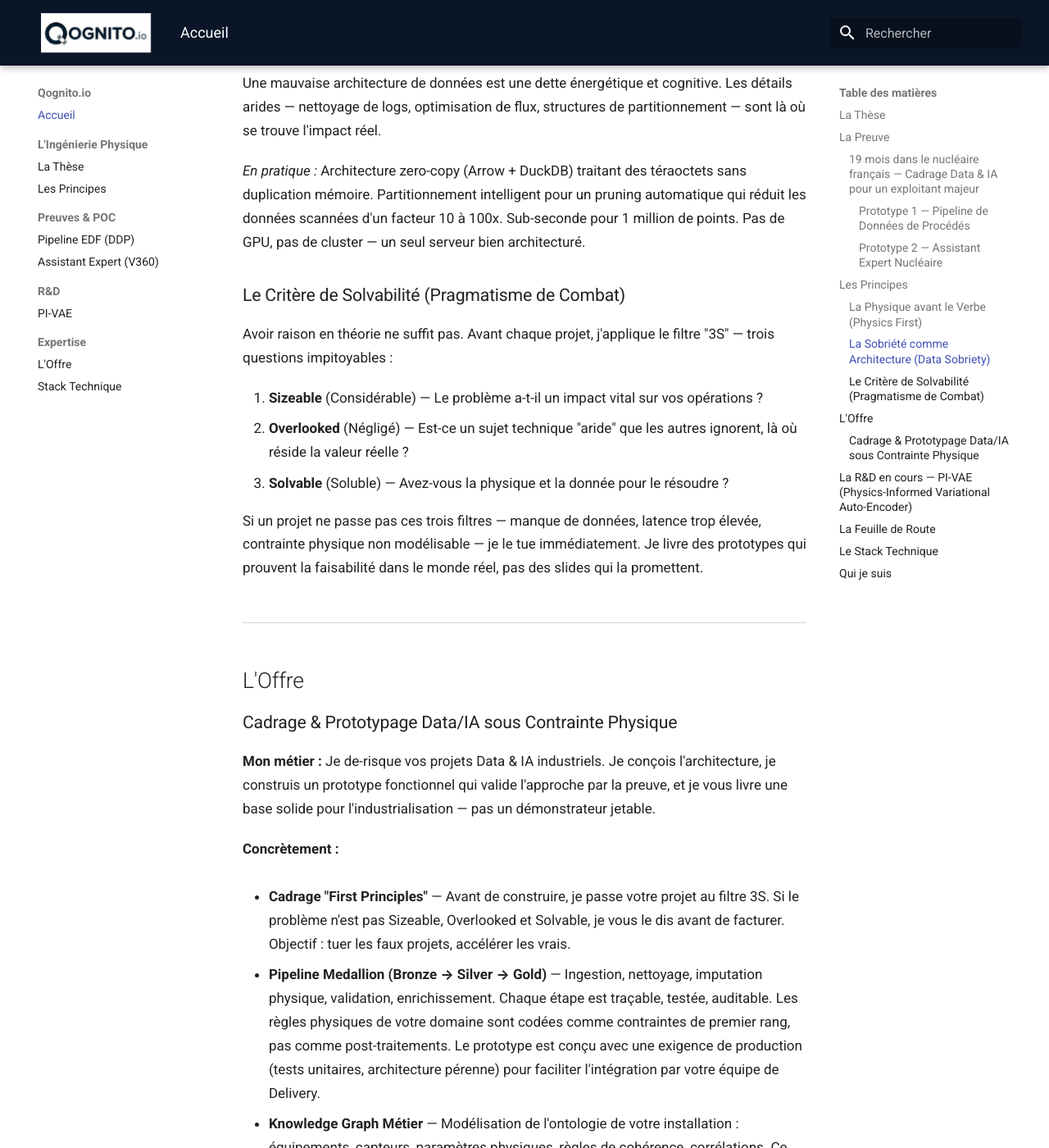
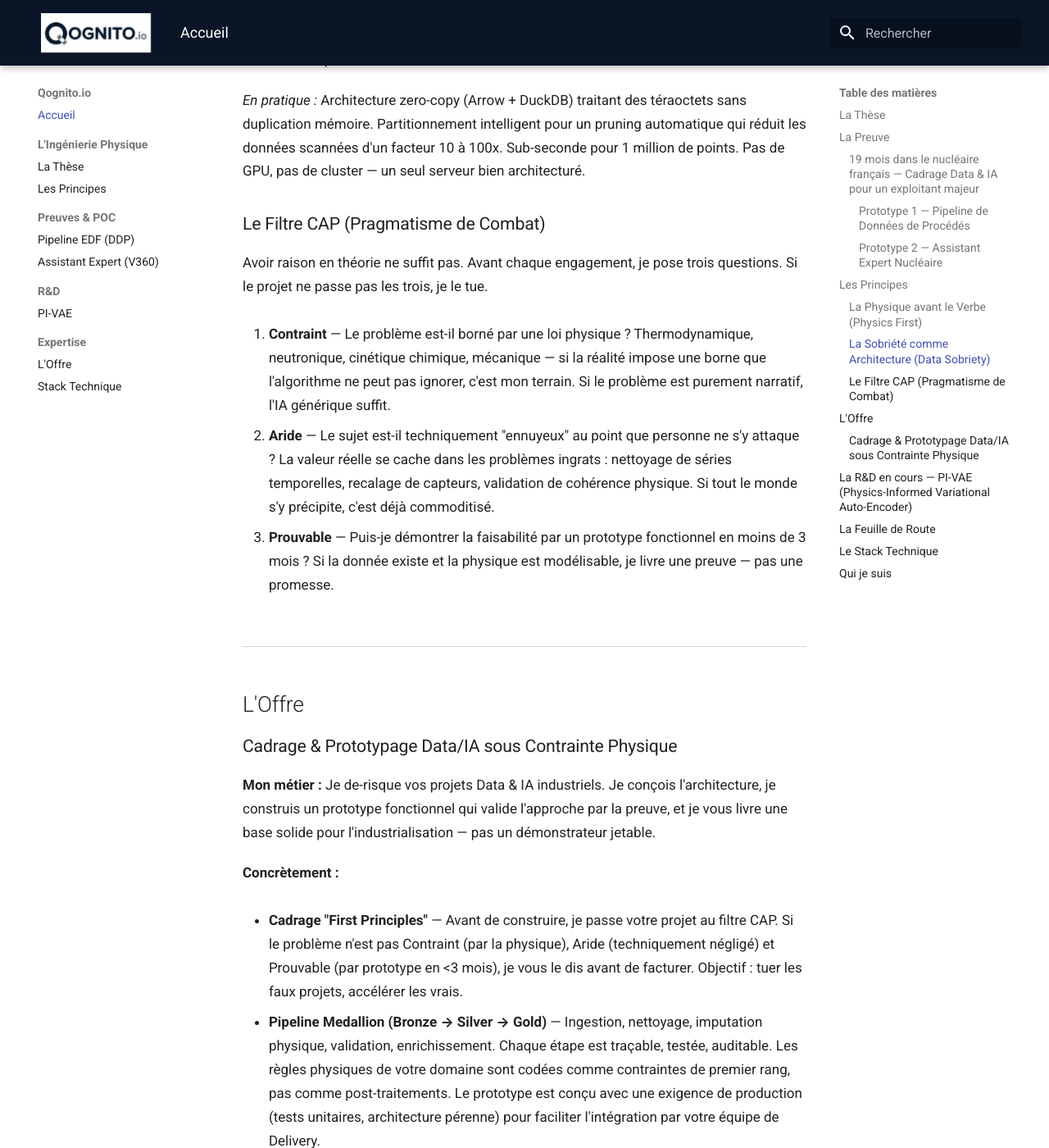
Before and after one commit to nucorg/qognito-site, an MkDocs documentation site: the page built from docs/index.md, in a window 1280 px wide and 1400 px high, scrolled down 3265 px. Shown: the whole window at 82% size. Built offline with MkDocs 1.6.1 and Material for MkDocs 9.7.7, drawn with Linux system fonts in a browser that asks for light colours; some of the changed text lies outside the part shown.

Commit message:
Correction globale

```diff
--- a/docs/index.md
+++ b/docs/index.md
@@ -76,15 +74,15 @@ Une mauvaise architecture de données est une dette énergétique et cognitive.
 
 *En pratique :* Architecture zero-copy (Arrow + DuckDB) traitant des téraoctets sans duplication mémoire. Partitionnement intelligent pour un pruning automatique qui réduit les données scannées d'un facteur 10 à 100x. Sub-seconde pour 1 million de points. Pas de GPU, pas de cluster — un seul serveur bien architecturé.
 
-### Le Critère de Solvabilité (Pragmatisme de Combat)
+### Le Filtre CAP (Pragmatisme de Combat)
 
-Avoir raison en théorie ne suffit pas. Avant chaque projet, j'applique le filtre "3S" — trois questions impitoyables :
+Avoir raison en théorie ne suffit pas. Avant chaque engagement, je pose trois questions. Si le projet ne passe pas les trois, je le tue.
 
-1. **Sizeable** (Considérable) — Le problème a-t-il un impact vital sur vos opérations ?
-2. **Overlooked** (Négligé) — Est-ce un sujet technique "aride" que les autres ignorent, là où réside la valeur réelle ?
-3. **Solvable** (Soluble) — Avez-vous la physique et la donnée pour le résoudre ?
+1. **Contraint** — Le problème est-il borné par une loi physique ? Thermodynamique, neutronique, cinétique chimique, mécanique — si la réalité impose une borne que l'algorithme ne peut pas ignorer, c'est mon terrain. Si le problème est purement narratif, l'IA générique suffit.
 
-Si un projet ne passe pas ces trois filtres — manque de données, latence trop élevée, contrainte physique non modélisable — je le tue immédiatement. Je livre des prototypes qui prouvent la faisabilité dans le monde réel, pas des slides qui la promettent.
+2. **Aride** — Le sujet est-il techniquement "ennuyeux" au point que personne ne s'y attaque ? La valeur réelle se cache dans les problèmes ingrats : nettoyage de séries temporelles, recalage de capteurs, validation de cohérence physique. Si tout le monde s'y précipite, c'est déjà commoditisé.
+
+3. **Prouvable** — Puis-je démontrer la faisabilité par un prototype fonctionnel en moins de 3 mois ? Si la donnée existe et la physique est modélisable, je livre une preuve — pas une promesse.
 
 ---
 
@@ -96,7 +94,7 @@ Si un projet ne passe pas ces trois filtres — manque de données, latence trop
 
 **Concrètement :**
 
-- **Cadrage "First Principles"** — Avant de construire, je passe votre projet au filtre 3S. Si le problème n'est pas Sizeable, Overlooked et Solvable, je vous le dis avant de facturer. Objectif : tuer les faux projets, accélérer les vrais.
+- **Cadrage "First Principles"** — Avant de construire, je passe votre projet au filtre CAP. Si le problème n'est pas Contraint (par la physique), Aride (techniquement négligé) et Prouvable (par prototype en <3 mois), je vous le dis avant de facturer. Objectif : tuer les faux projets, accélérer les vrais.
 
 - **Pipeline Medallion (Bronze → Silver → Gold)** — Ingestion, nettoyage, imputation physique, validation, enrichissement. Chaque étape est traçable, testée, auditable. Les règles physiques de votre domaine sont codées comme contraintes de premier rang, pas comme post-traitements. Le prototype est conçu avec une exigence de production (tests unitaires, architecture pérenne) pour faciliter l'intégration par votre équipe de Delivery.
 
```
Also changed, not shown: other parts of docs/index.md (+5 -7 lines).
